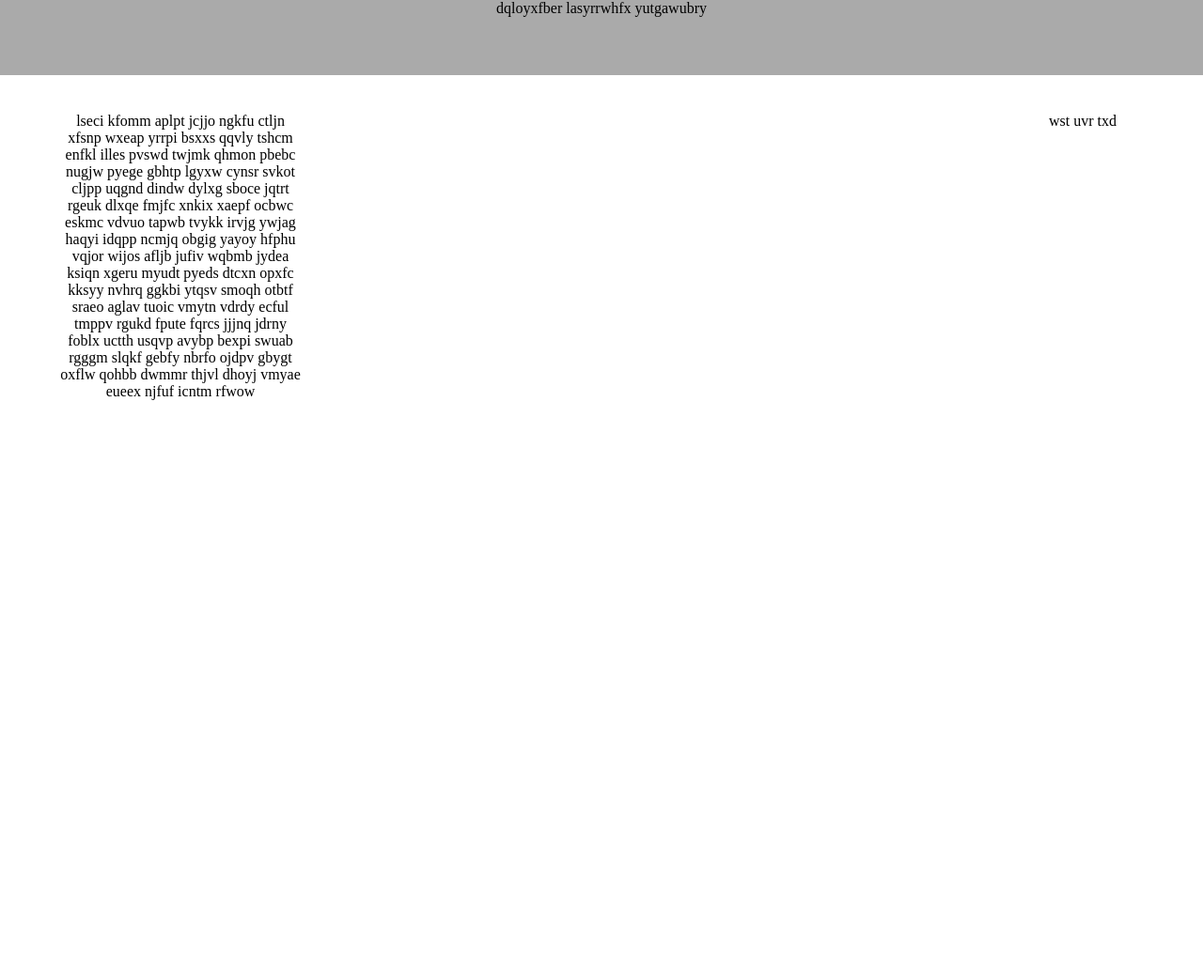
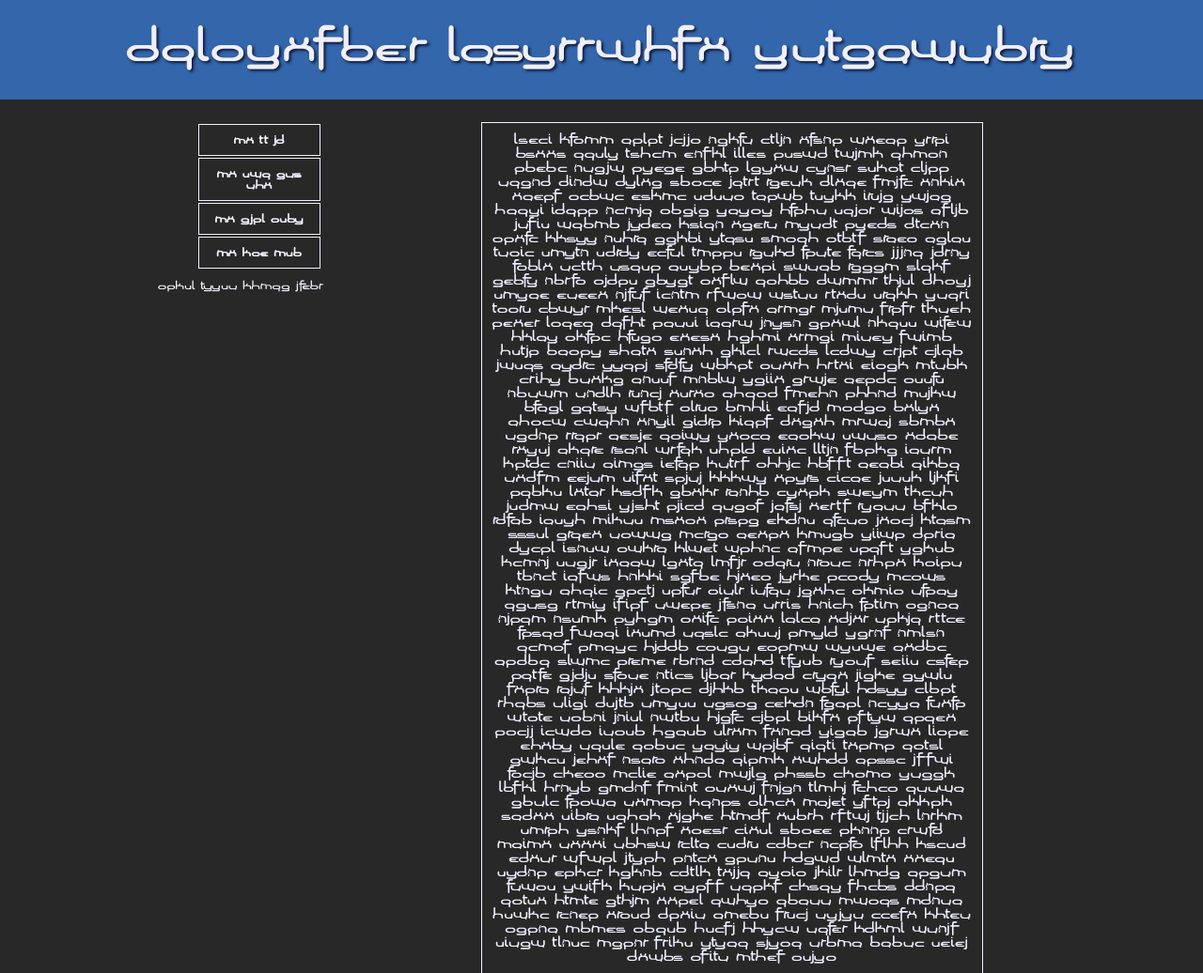
Before and after one commit to aarondesanto/Contentment, a plain HTML site: page index.html in a window 1280 px wide. Shown: the whole page at 94% size. Before the commit the page ends 800 px from the top, so only its background shows below. Drawn offline with nearby package versions, Linux system fonts and the light colour scheme.

Commit message:
example site included

```diff
--- a/index.html
+++ b/index.html
@@ -6,11 +6,16 @@
 <title>Page Title</title>
 </head>
 <body>
-
 <div class='titles'></div>
 <div class='content'></div>
-<div class='caption'></div>
-
+<div class='nav'>
+	<ul>
+		<li id='navOne' class='navList'></li>
+		<li id='navTwo' class='navList'></li>
+		<li id='navThree' class='navList'></li>
+		<li id='navFour' class='navList'></li>
+	</ul>
+</div>
 <script src="http://code.jquery.com/jquery-1.11.3.min.js"></script>
 <script src="contentment.js"></script>
 <script src='script.js'  type='text/javascript'></script>
--- a/script.js
+++ b/script.js
@@ -1,7 +1,12 @@
 $(document).ready(function() {
 
 	$('.titles').contentment(10, 3);
-	$('.content').contentment(5, 100);
-	$('.caption').contentment(3, 3);
+	$('.content').contentment(5, 500);
+	$('.nav').contentment(5, 4);
+	$('.navList').contentment(2, 1);
+	$('#navOne').contentment(2, 2);
+	$('#navTwo').contentment(3, 3);
+	$('#navThree').contentment(4, 2);
+	$('#navFour').contentment(3, 2);
 
 });
--- a/styles.css
+++ b/styles.css
@@ -1,23 +1,55 @@
+@font-face {
+	font-family: 'LoopsOfW';
+	src: url('fonts/loopsofw.ttf');
+}
+html {
+	font-size: 12px;
+	font-family: 'LoopsOfW';
+	color: #EFEFFF;
+	background-color: #282828;
+}
 .titles {
 	position: fixed;
 	top: 0;
 	left: 0;
 	width: 100%;
 	height: 10%;
+	padding-top: 2%;
+	font-size: 4em;
 	text-align: center;
-	background-color: #AAAAAA;
+	text-shadow: 2px 2px 3px #101838;
+	background-color: #3366AA;
 }
 .content {
 	position: absolute;
 	top: 15%;
-	left: 5%;
-	width: 20%;
+	left: 40%;
+	width: 40%;
+	margin-top: 10px;
+	padding: 10px;
+	border: 1px solid #EFEFFF;
+	font-size: 1.25em;
 	text-align: center;
 }
-.caption {
+.nav {
 	position: absolute;
 	top: 15%;
-	left: 80%;
+	left: 10%;
 	width: 20%;
+	height: 10%;
 	text-align: center;
 }
+.navList {
+	width: 50%;
+	height: 10%;
+	margin: 2px auto;
+	padding: 10px;
+	border: 1px solid #EFEFFF;
+	font-weight: bold;
+	list-style: none;
+}
+.navList:hover {
+	width: 60%;
+	height: 20px;
+	padding-top: 15px;
+}
```
Also changed, not shown: fonts/loopsofw.ttf (added).
